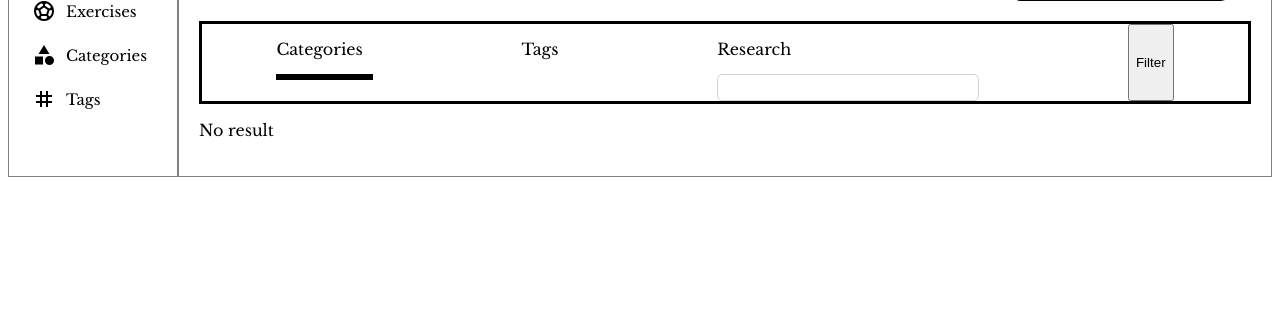
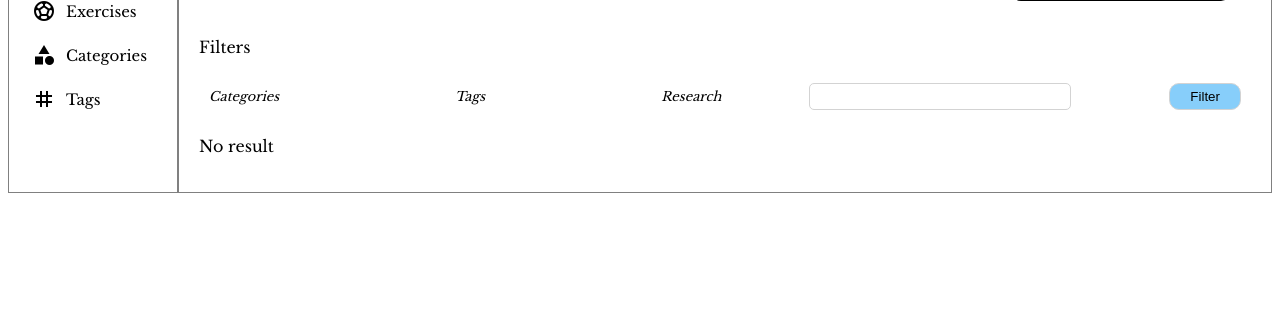
Before and after one commit to Mufle13/CoachingDrills, a Django app: page /admin/exercises in a window 1280 px wide. Shown: the part 220-541 px from the top of the page. Run offline with Django 4.2, Linux system fonts and the light colour scheme; the visitor is signed in with stand-in values (Sample User, id 1); data that the repository does not hold is empty; parts of the project's set-up code (start-up, migrations or seed data) failed here and were passed over.

Commit message:
filter for exercise listing css

```diff
--- a/blog/static/css/admin.css
+++ b/blog/static/css/admin.css
@@ -346,23 +346,66 @@ input::-webkit-inner-spin-button {
 
 .filters {
     display: flex;
-    flex-flow: row wrap;
-    border: solid;
-    justify-content: space-around;
+    justify-content: space-between;
 
 }
 
 .filter-categories {
     display: flex;
     flex-flow: row wrap;
-    border: solid;
+    justify-content: flex-start;
+    font-size: 12px;
 }
 
-.filter-category {
-   display: flex;
-   flex-flow: row wrap;
-   font-size: 12px;
+.filter-tags {
+    display: flex;
+    flex-flow: row wrap;
+    justify-content: flex-start;
+    font-size: 12px;
 }
+
+.filters [type='checkbox']:checked + label::after {
+    content: none;
+}
+
+.filter-research {
+    display: flex;
+    flex-flow: row wrap;
+    justify-content: flex-start;
+    align-items: center;
+}
+
+.filter-research span {
+    padding-right: 20px;
+}
+
+.filter-button {
+    display: flex;
+    justify-content: center;
+    align-items: center;
+}
+
+.filter-button input {
+    padding: 5px 20px;
+    margin-right: 10px;
+    border: 1px solid lightgray;
+    background-color: lightskyblue;
+    border-radius: 10px;
+}
+
+.filter-button input:hover {
+    border: 1px solid lightskyblue;
+    color: blue;
+}
+
+.filter-label {
+    display: flex;
+    align-items: center;
+    font-size: 13px;
+    font-style: italic;
+}
+
+
 
 .count {
     display: flex;
--- a/blog/templates/admin/listing/exercises.html
+++ b/blog/templates/admin/listing/exercises.html
@@ -12,28 +12,25 @@
             </a>
         </div>
     </div>
+    <div>
+        <p>Filters</p>
+    </div>
     <form method="GET">
         <div class='filters'>
             {% for field in form %}
-            <div>
-                    <label class='field-label'>{{ field.label }}</label>
-
+                <label class='filter-label'>{{ field.label }}</label>
                 {% if field.name == 'categories' %}
                 <div class='filter-categories'>
                     {% for choice in form.categories %}
-                            <div class='filter-category'>
                         {{ choice.tag }}
                         <label for="{{ choice.id_for_label }}">{{ choice.choice_label }}</label>
-                            </div>
                     {% endfor %}
                 </div>
                 {% elif field.name == 'tags' %}
                 <div class='filter-tags'>
                     {% for choice in form.tags %}
-                        <div class='filter-tag'>
                         {{ choice.tag }}
                         <label for="{{ choice.id_for_label }}">{{ choice.choice_label }}</label>
-                        </div>
                     {% endfor %}
                 </div>
                 {% elif field.name == 'research' %}
@@ -41,9 +38,10 @@
                     <span> {{ field }}</span>
                 </div>
                 {% endif %}
+            {% endfor %}
+            <div class=filter-button>
+                <input type="submit" value='Filter'>
             </div>
-            {% endfor %}
-            <input type="submit" value='Filter'>
         </div>
     </form>
     {% if not exercises %}
```
Lines whose indentation alone changed are shown as unchanged.
